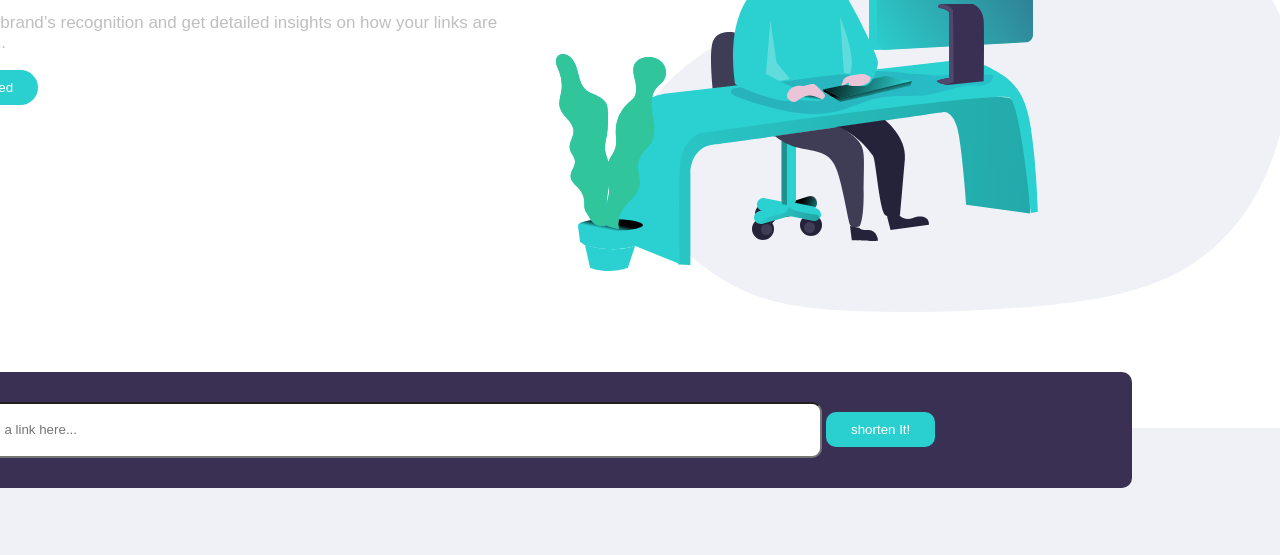
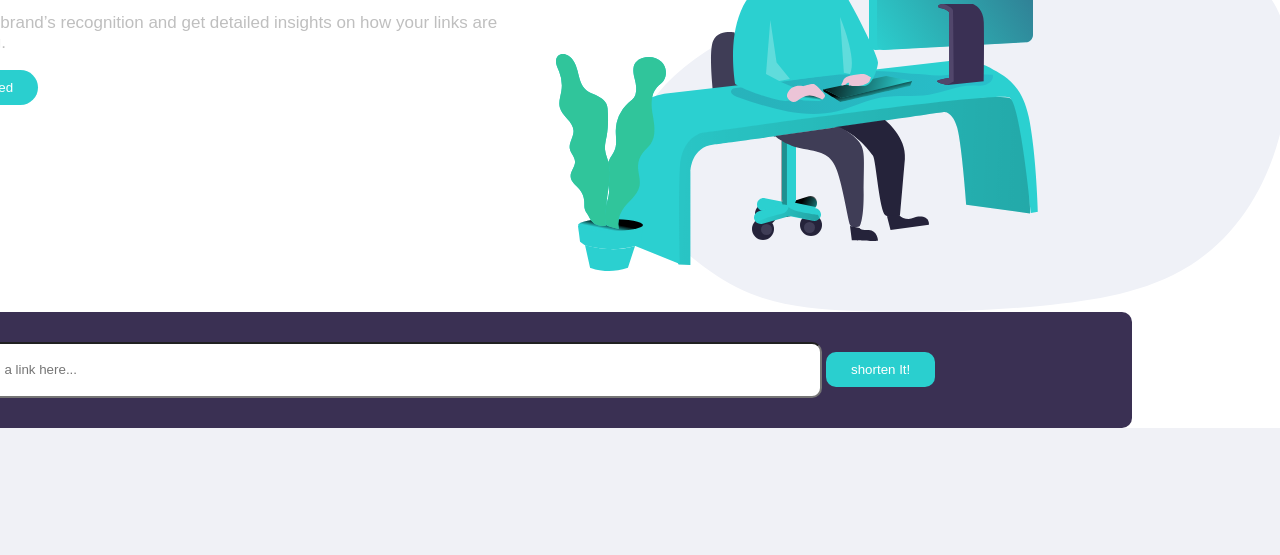
Before and after one commit to GAC1003/url-shortening-api-master, a plain HTML site: page index.html in a window 1280 px wide. Shown: the part 245-800 px from the top of the page. Drawn offline with Linux system fonts and the light colour scheme.

```diff
--- a/styles.css
+++ b/styles.css
@@ -108,8 +108,7 @@
     padding: 30px;
     width: 80%;
     border-radius: 10px;
-    z-index: 1;
-    top: 60px;
+
 }
 
 .cajashort input{
```
